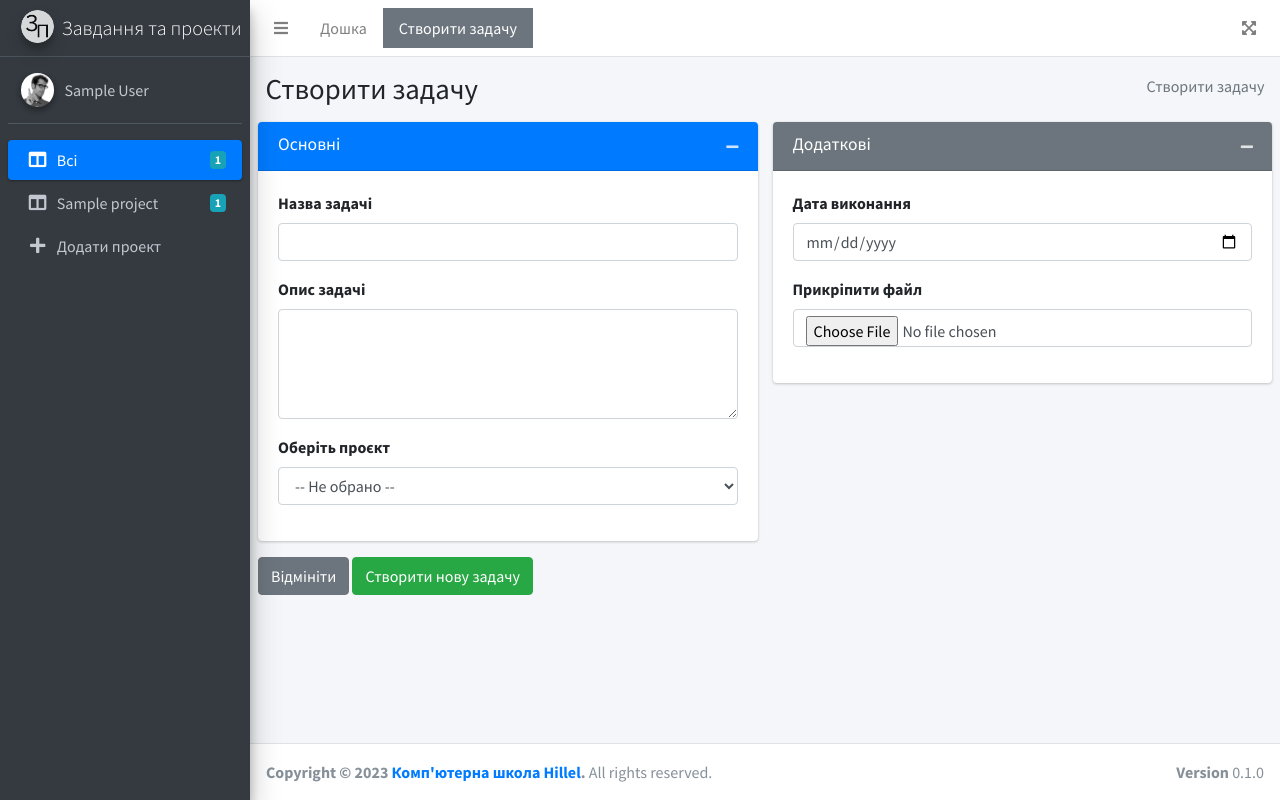
After one commit to ithillel-php-basic/php-basic-2-6415da42760e5708f2c96194, a PHP site: page /add.php in a window 1280 px wide. The commit adds this page. Run offline with PHP 8.4, Linux system fonts and the light colour scheme; tables that the repository leaves empty hold one stand-in row (values such as "Sample post"); some libraries are stand-ins or nearby versions.

Commit message:
Отримання даних із форм. - Тепер користувач може створювати нові завдання. Кожне нове завдання має прив'язку до свого id користувача та id проєкту. Подивитись прикріплений файл може тільки автор створеного завдання. - Була додана валідація при створенні задач. Якщо форма заповнена не вірно, то під кожною з'явиться текст зі вказаною помилкою. - Були створені методи в helpers.php, які спрощують та роблять безпечним написання SQL запитів.

```diff
--- /dev/null
+++ b/add.php
@@ -0,0 +1,104 @@
+<?php
+    require_once 'helpers.php';
+
+    $db_connection = mysqli_connect('127.0.0.1', 'root', '', 'tasks_and_projects');
+
+    if ($db_connection === false)
+    {
+        die('Не вдається під\'єднатися до БД.');
+    }
+
+    mysqli_set_charset($db_connection, 'utf8');
+
+    const USER_ID = 1;
+    $errors = [];
+
+    if (isset($_GET['project_id']))
+    {
+        $projectId = (int) $_GET['project_id'];
+    } else {
+        $projectId = null;
+    }
+
+
+    $projectsQuery = 'SELECT p.*, count(t.id) AS countTasks
+                      FROM projects AS p
+                      LEFT JOIN tasks AS t
+                          ON p.id = t.project_id
+                      WHERE p.user_id = '.USER_ID.'
+                      GROUP BY p.id';
+
+
+    $projectsStmt = dbGetPrepareStmt($db_connection, $projectsQuery);
+    $projects = getQueryByStmt($projectsStmt);
+
+    $userStmt = dbGetPrepareStmt($db_connection, 'SELECT * FROM users WHERE id = '. USER_ID);
+    $userName = getQueryByStmt($userStmt, TRUE);
+    $userPhoto = 'static/img/user2-160x160.jpg';
+    $filename = '';
+
+    if ($_SERVER['REQUEST_METHOD'] === 'POST')
+    {
+        if (empty($_POST['title']))
+        {
+            $errors['title'][] = 'Це поле не має бути порожнім.';
+
+        }
+
+        if (isQueryByIdExists($projects, (int) $_POST['project']) === false)
+        {
+            $errors['project'][] = 'Оберіть будь-ласка проєкт.';
+        }
+
+        if (!empty($_POST['deadline']) && isDateValid($_POST['deadline']) && !isFutureDate($_POST['deadline']))
+        {
+            $errors['deadline'][] = 'Обрана дата не може бути раніше за сьогоднішню.';
+        }
+
+
+
+        if (!empty($_FILES['file']) && $_FILES['file']['error'] === UPLOAD_ERR_OK)
+        {
+            $tmpFileName = $_FILES['file']['tmp_name'];
+            $originFileName = basename($_FILES['file']['name']);
+            $filename = md5(uniqid(rand(), true)) . '.' . $originFileName;
+            move_uploaded_file($tmpFileName, './storage/'.$filename);
+        }
+
+        if (empty($errors))
+        {
+            $storeTaskQuery = 'INSERT INTO tasks(title, `description`, project_id, deadline, `file`, user_id, created_at)
+                               VALUES (?, ?, ?, ?, ?, ?, CURRENT_DATE)';
+
+            $storeTaskStmt = dbGetPrepareStmt($db_connection, $storeTaskQuery, [
+                $_POST['title'],
+                $_POST['description'],
+                $_POST['project'],
+                $_POST['deadline'],
+                $filename,
+                USER_ID,
+                ]);
+
+            mysqli_stmt_execute($storeTaskStmt);
+
+            header('Location: http://hillel.pro/');
+            exit();
+        };
+    }
+
+    $sidebar = renderTemplate('sidebar.php', [
+        'projects'      => $projects,
+        'projectId'     => $projectId,
+        'userName'      => $userName['name'],
+        'userPhoto'     => $userPhoto,
+    ]);
+
+    $title = 'Завдання та проекти | Створити задачу';
+    $body = renderTemplate('addTaskForm.php', [
+        'sidebar'       => $sidebar,
+        'projectId'     => $projectId,
+        'projects'      => $projects,
+        'errors'        => $errors,
+    ]);
+
+    echo renderTemplate('layout.php', ['title' => $title, 'body' => $body]);
--- a/helpers.php
+++ b/helpers.php
@@ -28,8 +28,10 @@ function isDateValid(string $date) : bool {
  * @param array $data Дані для вставки на місце плейсхолдерів
  *
  * @return mysqli_stmt Підготовлений вираз
+ * @throws ErrorException
  */
-function dbGetPrepareStmt($link, $sql, $data = []) {
+function dbGetPrepareStmt(mysqli $link, string $sql, array $data = []): mysqli_stmt
+{
     $stmt = mysqli_prepare($link, $sql);
 
     if ($stmt === false) {
@@ -190,6 +192,25 @@ function getQuery($sql_connect, $query) : array
 }
 
 /**
+ * @param mysqli_stmt|false $statement
+ * @param bool $singleQueryMode
+ * @param int $fetch_mode
+ * @return array|null
+ */
+function getQueryByStmt(mysqli_stmt|false $statement, bool $singleQueryMode = false, int $fetch_mode = MYSQLI_ASSOC): array|null
+{
+    mysqli_stmt_execute($statement);
+    $results = mysqli_stmt_get_result($statement);
+
+    if ($singleQueryMode === true)
+    {
+        return mysqli_fetch_assoc($results);
+    }
+
+    return mysqli_fetch_all($results, $fetch_mode);
+}
+
+/**
  * Виводить назву проєкту згідно з активним пунктом меню.
  *
  * @param array $data
@@ -230,3 +251,46 @@ function isProjectExists(array $data): bool
 
     return false;
 }
+
+
+/**
+ * Перевіряє чи є дата сьогоднішньою або з майбутнього
+ *
+ * @param string $future
+ * @return bool
+ */
+function isFutureDate(string $future): bool
+{
+    $now = date('Y-m-d', time());
+
+    if ($future >= $now){
+        return true;
+    }
+
+    return false;
+}
+
+/**
+ * Перевіряє чи існує id в БД.
+ *
+ * @param array $data
+ * @param int $id
+ * @return bool
+ */
+function isQueryByIdExists(array $data, int $id): bool
+{
+    if (empty($id))
+    {
+        return false;
+    }
+
+    foreach ($data as $item)
+    {
+        if ($item['id'] === $id)
+        {
+            return true;
+        }
+    }
+
+    return false;
+}
--- a/index.php
+++ b/index.php
@@ -22,7 +22,7 @@
                    {
                        $tasksQuery .= ' AND t.project_id = "'. mysqli_real_escape_string($db_connection, $projectId) .'"';
                    }
-    $tasksQuery .= ' GROUP BY t.id';
+    $tasksQuery .= ' GROUP BY t.id ORDER BY id DESC';
 
     $projectsQuery = 'SELECT p.*, count(t.id) AS countTasks
                       FROM projects AS p
--- /dev/null
+++ b/templates/addTaskForm.php
@@ -0,0 +1,201 @@
+<?php
+/**
+ * @var resource $sidebar
+ * @var array $projects
+ * @var int|null $projectId;
+ * @var array $errors
+ */
+
+session_start();
+?>
+<body class="hold-transition sidebar-mini layout-fixed">
+<div class="wrapper">
+    <!-- Navbar -->
+    <nav class="main-header navbar navbar-expand navbar-white navbar-light">
+        <!-- Left navbar links -->
+        <ul class="navbar-nav">
+            <li class="nav-item">
+                <a class="nav-link" data-widget="pushmenu" href="#" role="button"><i class="fas fa-bars"></i></a>
+            </li>
+            <li class="nav-item d-none d-sm-inline-block">
+                <a href="/" class="nav-link">Дошка</a>
+            </li>
+            <li class="nav-item bg-secondary d-none d-sm-inline-block">
+                <a href="../add.php" class="nav-link disabled">Створити задачу</a>
+            </li>
+        </ul>
+
+        <!-- Right navbar links -->
+        <ul class="navbar-nav ml-auto">
+            <li class="nav-item">
+                <a class="nav-link" data-widget="fullscreen" href="#" role="button">
+                    <i class="fas fa-expand-arrows-alt"></i>
+                </a>
+            </li>
+        </ul>
+    </nav>
+    <!-- /.navbar -->
+
+
+    <!-- Main Sidebar Container -->
+    <?php echo $sidebar; ?>
+
+    <!-- Content Wrapper. Contains page content -->
+    <div class="content-wrapper">
+        <section class="content-header">
+            <div class="container-fluid">
+                <div class="row">
+                    <div class="col-sm-6">
+                        <h1>Створити задачу</h1>
+                    </div>
+                    <div class="col-sm-6 d-none d-sm-block">
+                        <ol class="breadcrumb float-sm-right">
+                            <li class="breadcrumb-item active">Створити задачу</li>
+                        </ol>
+                    </div>
+                </div>
+            </div>
+        </section>
+
+        <section class="content">
+            <form action="../add.php" method="POST" enctype="multipart/form-data">
+                <div class="row">
+                    <div class="col-md-6">
+                        <div class="card card-primary">
+                            <div class="card-header">
+                                <h3 class="card-title">Основні</h3>
+
+                                <div class="card-tools">
+                                    <button type="button" class="btn btn-tool" data-card-widget="collapse" title="Collapse">
+                                        <i class="fas fa-minus"></i>
+                                    </button>
+                                </div>
+                            </div>
+                            <div class="card-body">
+                                <div class="form-group">
+                                    <label for="title">Назва задачі</label>
+                                    <input type="text"
+                                           id="title"
+                                           class="form-control <?php echo (!empty($errors) && isset($errors['title'])) ? 'is-invalid' : '' ?>"
+                                           name="title"
+                                           value="<?php echo $_SESSION['title'] = $_POST['title'] ?? '' ?>"
+                                    >
+                                    <?php if(isset($errors['title'])): ?>
+                                        <?php foreach ($errors['title'] as $error): ?>
+                                            <span id="title-error" class="error invalid-feedback"><?php echo $error; ?></span>
+                                        <?php endforeach; ?>
+                                    <?php endif; ?>
+                                </div>
+                                <div class="form-group">
+                                    <label for="description">Опис задачі</label>
+                                    <textarea id="description"
+                                              class="form-control"
+                                              rows="4"
+                                              name="description"
+                                    ><?php echo $_SESSION['description'] = $_POST['description'] ?? '' ?></textarea>
+                                </div>
+                                <div class="form-group">
+                                    <label for="project">Оберіть проєкт</label>
+                                    <select class="form-control <?php echo (!empty($errors) && isset($errors['project'])) ? 'is-invalid' : '' ?>"
+                                            id="project"
+                                            name="project"
+                                    >
+                                        <option>-- Не обрано --</option>
+                                        <?php foreach ($projects as $project): ?>
+                                            <option value="<?php echo $project['id']; ?>" <?php echo ($project['id'] === $projectId) ? 'selected' : '' ?>><?php echo $project['title'] ?></option>
+                                        <?php endforeach; ?>
+                                    </select>
+                                    <?php if(isset($errors['project'])): ?>
+                                        <?php foreach ($errors['project'] as $error): ?>
+                                            <span id="project-error" class="error invalid-feedback"><?php echo $error ?></span>
+                                        <?php endforeach; ?>
+                                    <?php endif; ?>
+                                </div>
+                            </div>
+                            <!-- /.card-body -->
+                        </div>
+                        <!-- /.card -->
+                    </div>
+                    <div class="col-md-6">
+                        <div class="card card-secondary">
+                            <div class="card-header">
+                                <h3 class="card-title">Додаткові</h3>
+
+                                <div class="card-tools">
+                                    <button type="button" class="btn btn-tool" data-card-widget="collapse" title="Collapse">
+                                        <i class="fas fa-minus"></i>
+                                    </button>
+                                </div>
+                            </div>
+                            <div class="card-body">
+                                <div class="form-group">
+                                    <label for="inputDate">Дата виконання</label>
+                                    <input type="date"
+                                           id="inputDate"
+                                           class="form-control <?php echo (!empty($errors) && isset($errors['deadline'])) ? 'is-invalid' : '' ?>"
+                                           name="deadline"
+                                           value="<?php echo $_SESSION['deadline'] = $_POST['deadline'] ?? '' ?>"
+                                    >
+                                    <?php if(isset($errors['deadline'])): ?>
+                                        <?php foreach ($errors['deadline'] as $error): ?>
+                                        <span id="deadline-error" class="error invalid-feedback"><?php echo $error ?></span>
+                                        <?php endforeach; ?>
+                                    <?php endif; ?>
+                                </div>
+                                <div class="form-group">
+                                    <label for="file">Прикріпити файл</label>
+                                    <input type="file"
+                                           id="file"
+                                           class="form-control"
+                                           name="file"
+                                    >
+                                </div>
+                            </div>
+                            <!-- /.card-body -->
+                        </div>
+                        <!-- /.card -->
+                    </div>
+                </div>
+                <div class="row">
+                    <div class="col-12">
+                        <a href="#" class="btn btn-secondary">Відмініти</a>
+                        <input type="submit" value="Створити нову задачу" class="btn btn-success">
+                    </div>
+                </div>
+            </form>
+        </section>
+    </div>
+
+    <footer class="main-footer">
+        <div class="float-right d-none d-sm-block">
+            <b>Version</b> 0.1.0
+        </div>
+        <strong>Copyright &copy; 2023 <a href="https://ithillel.ua/">Комп'ютерна школа Hillel</a>.</strong> All rights
+        reserved.
+    </footer>
+
+    <!-- Control Sidebar -->
+    <aside class="control-sidebar control-sidebar-dark">
+        <!-- Control sidebar content goes here -->
+    </aside>
+    <!-- /.control-sidebar -->
+</div>
+<!-- ./wrapper -->
+
+<!-- jQuery -->
+<script src="../static/plugins/jquery/jquery.min.js"></script>
+<!-- jQuery UI 1.11.4 -->
+<script src="../static/plugins/jquery-ui/jquery-ui.min.js"></script>
+<!-- Bootstrap -->
+<script src="../static/plugins/bootstrap/js/bootstrap.bundle.min.js"></script>
+<!-- Ekko Lightbox -->
+<script src="../static/plugins/ekko-lightbox/ekko-lightbox.min.js"></script>
+<!-- overlayScrollbars -->
+<script src="../static/plugins/overlayScrollbars/js/jquery.overlayScrollbars.min.js"></script>
+<!-- AdminLTE App -->
+<script src="../static/js/adminlte.min.js"></script>
+<!-- Filterizr-->
+<script src="../static/plugins/filterizr/jquery.filterizr.min.js"></script>
+<!-- Page specific script -->
+<script src="../static/js/kanban.js"></script>
+</body>
--- /dev/null
+++ b/templates/sidebar.php
@@ -0,0 +1,77 @@
+<?php
+/**
+ * @var array $projects
+ * @var string $userName
+ * @var string $userPhoto
+ */
+?>
+<aside class="main-sidebar sidebar-dark-primary elevation-4">
+    <!-- Brand Logo -->
+    <a href="/" class="brand-link">
+        <img src="../static/img/logo.png" alt="Логотип Завдання та проекти" class="brand-image img-circle elevation-3"
+             style="opacity: .8">
+        <span class="brand-text font-weight-light">Завдання та проекти</span>
+    </a>
+
+    <!-- Sidebar -->
+    <div class="sidebar">
+        <!-- Sidebar user panel (optional) -->
+        <div class="user-panel mt-3 pb-3 mb-3 d-flex">
+            <div class="image">
+                <img src="<?php echo $userPhoto ?>" class="img-circle elevation-2" alt="User Image">
+            </div>
+            <div class="info">
+                <a href="#" class="d-block"><?php echo $userName; ?></a>
+            </div>
+        </div>
+
+        <!-- Sidebar Menu -->
+        <nav class="mt-2">
+            <ul class="nav nav-pills nav-sidebar flex-column" data-widget="treeview" role="menu" data-accordion="false">
+                <!-- Add icons to the links using the .nav-icon class
+                   with font-awesome or any other icon font library -->
+                <?php foreach ($projects as $key => $project):?>
+                    <?php if ($key === array_key_first($projects)): ?>
+                        <li class="nav-item">
+                            <a href="/"
+                               class="nav-link <?php echo (!isset($projectId)) ? 'active' : ''; ?>"
+                            >
+                                <i class="nav-icon fas fa-columns"></i>
+                                <p>
+                                    Всі
+                                    <span class="badge badge-info right">
+                                <?php echo array_sum(array_column($projects, 'countTasks')); ?>
+                            </span>
+                                </p>
+                            </a>
+                        </li>
+                    <?php endif; ?>
+                    <li class="nav-item">
+                        <a href="/?project_id=<?php echo urlencode($project['id'])?>" class="nav-link
+                        <?php
+                        if (isset($projectId)):
+                            echo ($project['id'] === $projectId) ? 'active' : '';
+                        endif;
+                        ?>">
+                        <i class="nav-icon fas fa-columns"></i>
+                        <p>
+                            <?php echo htmlspecialchars($project['title']) ?>
+                            <span class="badge badge-info right"><?php echo $project['countTasks']?></span>
+                        </p>
+                        </a>
+                    </li>
+                <?php endforeach; ?>
+                <li class="nav-item">
+                    <a href="../index.php" class="nav-link">
+                        <i class="nav-icon fas fa-plus"></i>
+                        <p>
+                            Додати проект
+                        </p>
+                    </a>
+                </li>
+            </ul>
+        </nav>
+        <!-- /.sidebar-menu -->
+    </div>
+    <!-- /.sidebar -->
+</aside>
```
Also changed, not shown: downloadDoc.php (added, +40 -0 lines), templates/kanban.php (+8 -8 lines), templates/main.php (+4 -3 lines), storage/796d3fea46ffbc14fe7fe9f0227bfd39.black_guy_coding.jpg (added), 1 other file.
